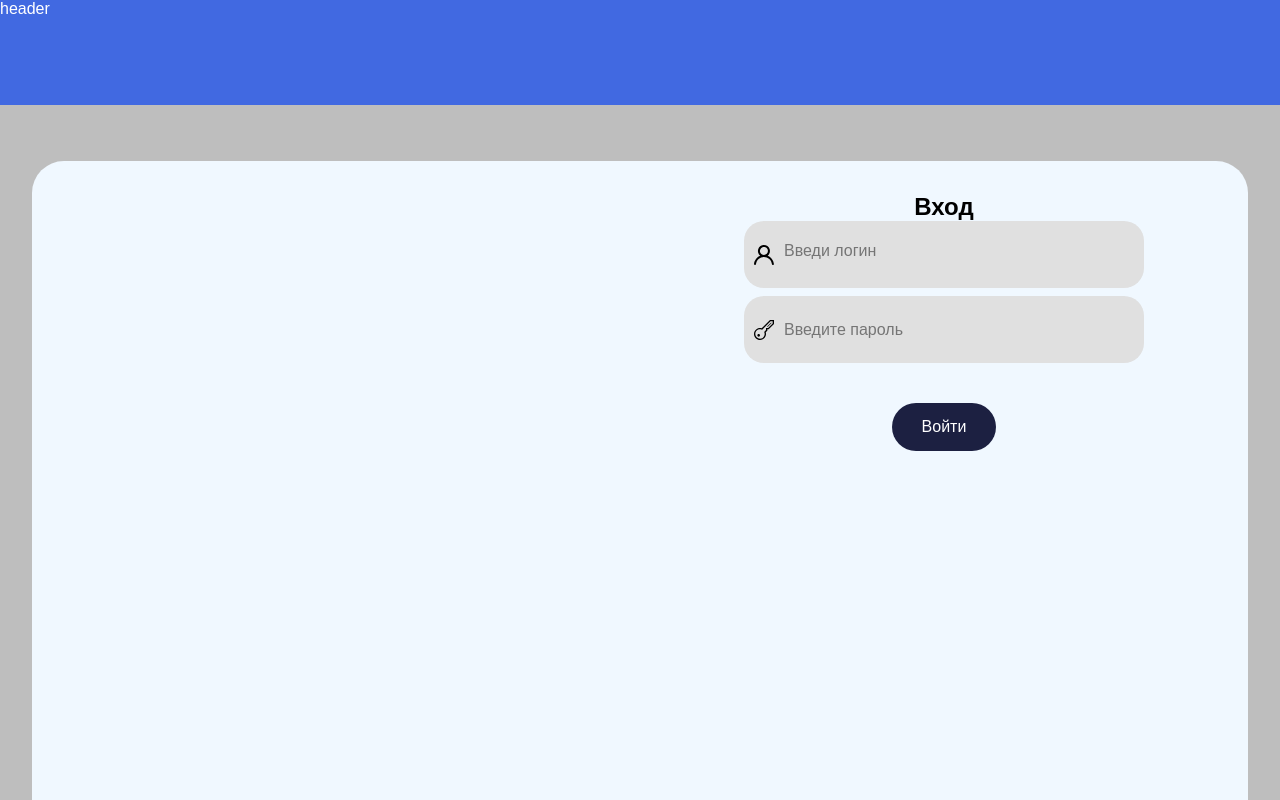
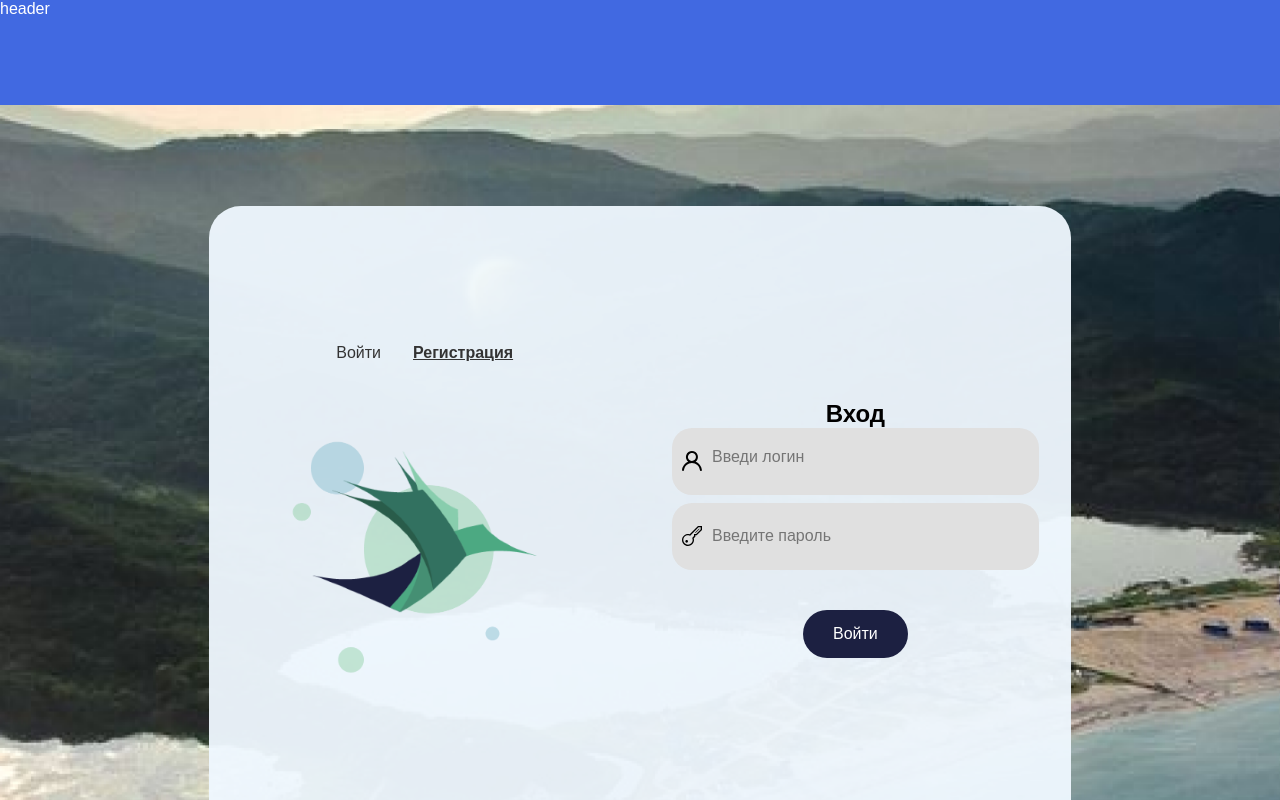
Before and after one commit to Qwental/DZZ_Project, a Next.js app in the folder web/: page /login in a window 1280 px wide. Shown: the top 800 px of the page. Built offline with nearby package versions, Linux system fonts and the light colour scheme.

Commit message:
+ 2 кнопочки

```diff
--- a/web/src/app/login/page.module.css
+++ b/web/src/app/login/page.module.css
@@ -1,7 +1,14 @@
+body {
+  background-image: url("../../../public/back.webp");
+  background-repeat: no-repeat;
+  background-size: cover;
+}
+
+
 .form {
-  width: 1249px;
-  height: 777px;
-  background-color: aliceblue;
+  width: 67.3vw;
+  height: 80.85vh;
+  background-color: rgba(240, 248, 255, 0.95);
   border: none;
   border-radius: 32px;
   display: flex;
@@ -16,6 +23,7 @@
   flex-direction: column;
   align-items: center;
   color: black;
+  justify-content: center
 }
 
 .main {
--- a/web/src/app/login/page.tsx
+++ b/web/src/app/login/page.tsx
@@ -5,6 +5,7 @@ import Button from "@/components/button/button";
 import { useRouter } from "next/navigation";
 import classNames from "classnames";
 import styles from "./page.module.css";
+import LinksBlock from "@/components/LinksBlock/LinksBlock";
 
 export default function LoginPage() {
   const router = useRouter();
@@ -40,16 +41,17 @@ export default function LoginPage() {
             alignItems: "center",
           }}
         >
-          {/* <img
-            src="/login-image.png" // Укажите правильный путь к изображению
-            alt="Логин иллюстрация"
+          <LinksBlock />
+          <img
+            src="bird_with_circle.png"
+            alt="Лого"
             style={{
               maxWidth: "100%",
               height: "auto",
               borderRadius: "16px",
               objectFit: "cover",
             }}
-          /> */}
+          />
         </div>
 
         {/* Правая колонка с формой */}
```
